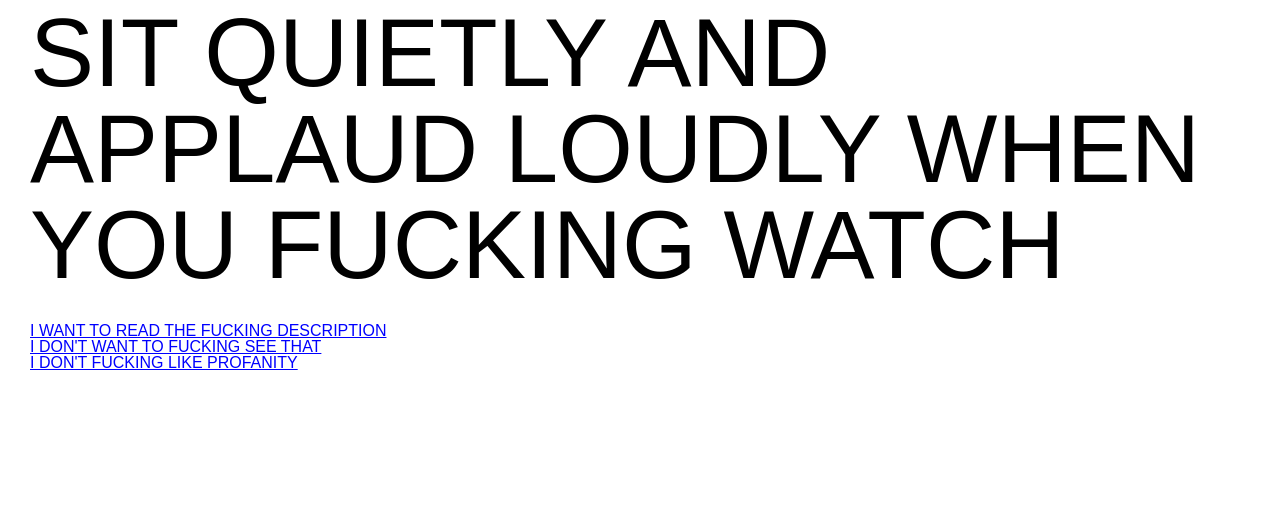
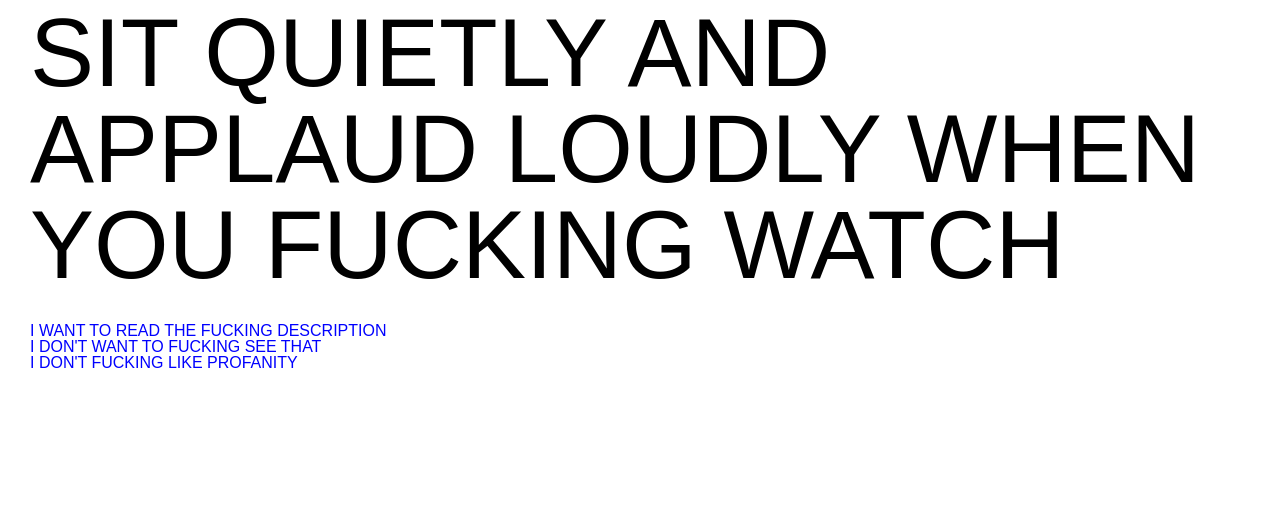
Before and after one commit to chsrockit/WTFringe, a PHP site: page / in a window 1280 px wide. Shown: the part 25-533 px from the top of the page. Run offline with PHP 8.4, Linux system fonts and the light colour scheme; data that the repository does not hold is empty; some libraries are stand-ins or nearby versions.

Commit message:
Fixed colour and underlining for link in event title

```diff
--- a/css/wtf.css
+++ b/css/wtf.css
@@ -86,6 +86,11 @@ dd {
   margin-top: 10px;
 }
 
-a:link, a:visited, a:active, a:hover {
+a {
+  color: black;
+  text-decoration: none;
+}
+
+.nav a:link, a:visited, a:active, a:hover {
   color: blue;
 }
--- a/index.php
+++ b/index.php
@@ -19,7 +19,7 @@ $json_object = json_decode($json);
 	<?$int = array_rand($info);
 	echo $info[$int];?>
 	</h1>
-    <h2 id="eventtitle"><a href="<?echo $json_object[0]->event_url?>"><?echo $json_object[0]->event_desc;?></a></h2>
+    <h2 id="eventtitle"><a class="titlelink" href="<?echo $json_object[0]->event_url?>"><?echo $json_object[0]->event_desc;?></a></h2>
     <div id="eventinfo">
       <p id="eventdescription"><?echo $json_object[0]->event_info;?></p>
       <dl>
```
